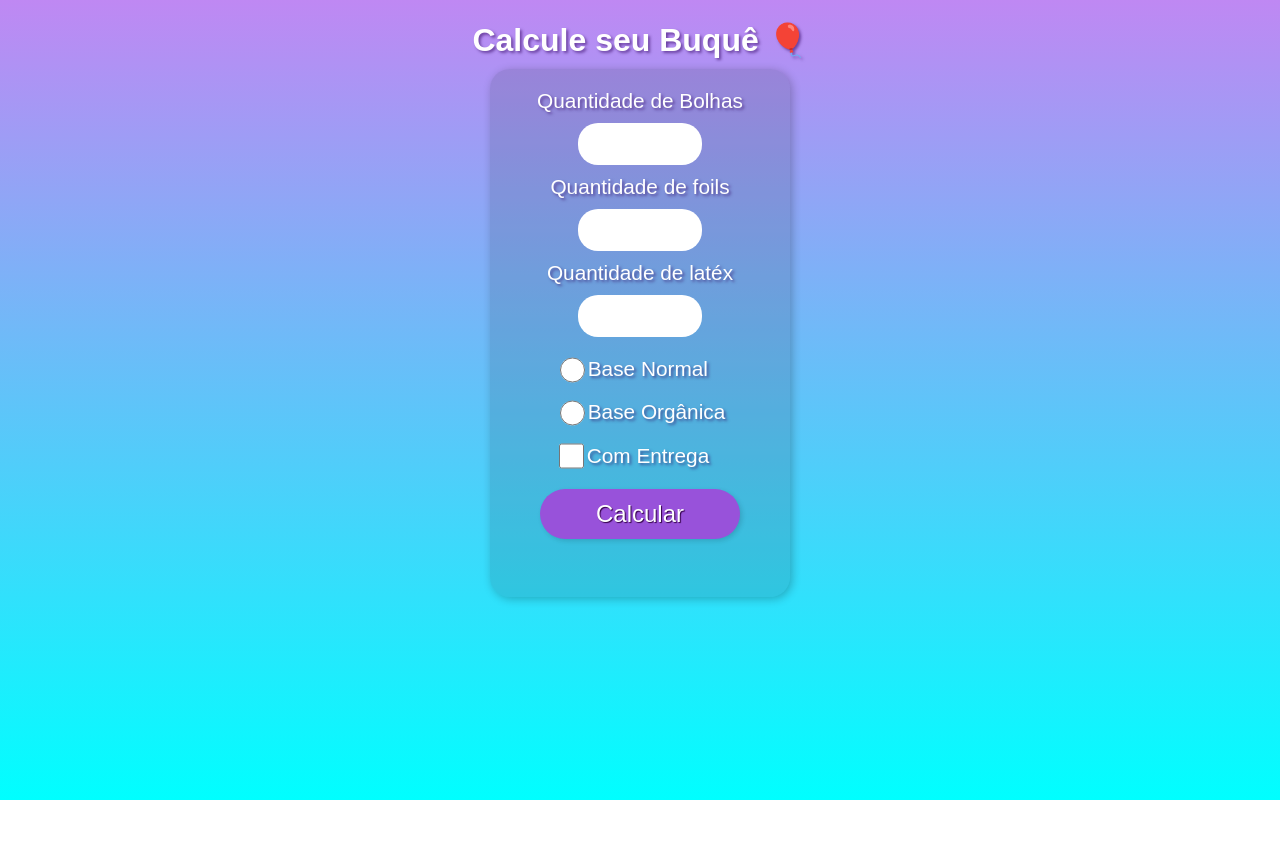
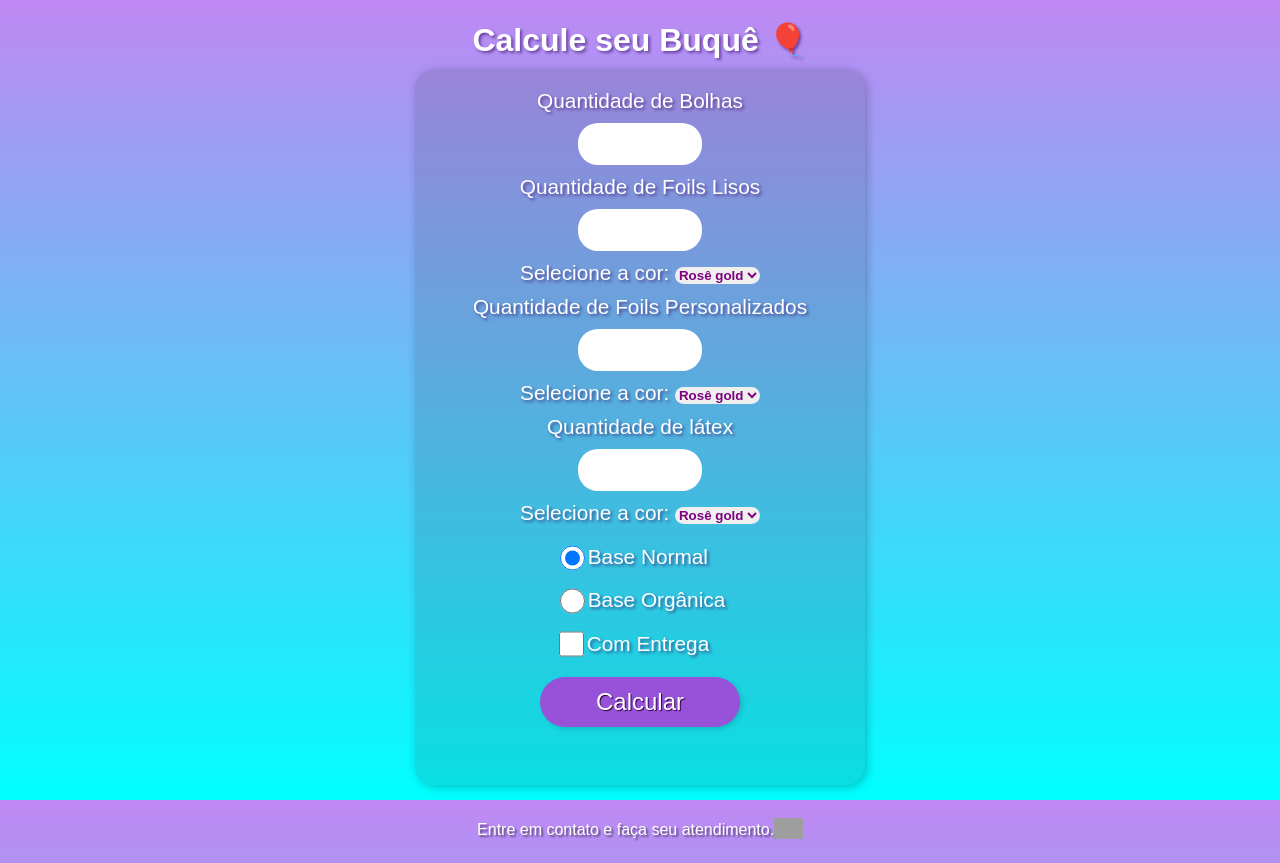
Before and after one commit to yagowill/projeto-buque, a plain HTML site: page index.html in a window 1280 px wide. Before the commit the page ends 800 px from the top, so only its background shows below. Drawn offline with Linux system fonts and the light colour scheme; grey boxes are pictures that could not be loaded.

Commit message:
Adição do campo foil personalizados e lisos, seleção de cores e botão whatsapp

```diff
--- /dev/null
+++ b/Estilos/style.css
@@ -0,0 +1,89 @@
+@charset "UTF-8";
+body {
+    font: normal 1rem arial;
+    color: rgb(255, 255, 255);
+    text-shadow: 2px 2px 3px rgba(47, 0, 92, 0.541);
+    background-image: linear-gradient(to top, aqua, rgb(191, 136, 243));
+    background-attachment: fixed;
+    text-align: center;
+}
+
+h1 {
+    margin-bottom: 10px;
+}
+
+.cal {
+    background-color: rgba(39, 55, 73, 0.151);
+    width: 450px;
+    font-size: 1.3rem;
+    box-shadow: 2px 2px 10px rgba(0, 0, 0, 0.247);
+    border-radius: 20px;
+    padding-top: 20px;
+    display: flex;
+    flex-direction: column;
+    gap: 10px;
+    align-items: center;
+    margin: auto;
+}
+
+input {
+    display: block;
+    border: none;
+    font-size: 1.5rem;
+    color: purple;
+    font-weight: 500;
+    text-shadow: 1px 1px 1px rgb(51, 0, 71);
+    text-align: center;
+    border-radius: 20px;
+    width: 120px;
+    height: 40px;
+}
+
+
+input#botao {
+    background-color: rgb(152, 82, 218);
+    color: rgb(255, 255, 255);
+    font-size: 1.5rem;
+    width: 200px;
+    height: 50px;
+    border-radius: 30px;
+    border: none;
+    box-shadow: 2px 2px 5px rgba(0, 0, 0, 0.144);
+}
+
+input#botao:hover {
+    background-color: rgb(191, 136, 243);
+}
+select {
+    font-family: Arial, Helvetica, sans-serif;
+    border: none;
+    font-weight: 600;
+    color: purple;
+    border-radius: 20px;
+}
+.flex {
+    display: flex;
+    align-items: center;
+
+
+}
+
+.flex input {
+    width: 25px;
+
+}
+
+#res {
+    font-weight: normal;
+    font-size: 1.5rem;
+}
+footer {
+    display: flex;
+    align-items: center;
+    justify-content: center;
+    margin-top: 20px;
+    text-shadow: 2px 2px 2px rgba(0, 0, 0, 0.515);
+}
+footer img {
+    width: 1.8rem;
+}
--- a/index.html
+++ b/index.html
@@ -5,96 +5,45 @@
 	<meta charset="UTF-8">
 	<meta name="viewport" content="width=device-width, initial-scale=1.0">
 	<title>Calcule Seu Buquê</title>
-	<style>
-		body {
-			font: normal 1rem arial;
-			color: rgb(255, 255, 255);
-			text-shadow: 2px 2px 3px rgba(47, 0, 92, 0.541);
-			background-image: linear-gradient(to top, aqua, rgb(191, 136, 243));
-			background-attachment: fixed;
-			text-align: center;
-		}
-
-		h1 {
-			margin-bottom: 10px;
-		}
-
-		.cal {
-			background-color: rgba(39, 55, 73, 0.151);
-			width: 300px;
-			font-size: 1.3rem;
-			box-shadow: 2px 2px 10px rgba(0, 0, 0, 0.247);
-			border-radius: 20px;
-			padding-top: 20px;
-			display: flex;
-			flex-direction: column;
-			gap: 10px;
-			align-items: center;
-			margin: auto;
-		}
-
-		input {
-			display: block;
-			border: none;
-			font-size: 1.5rem;
-			color: purple;
-			font-weight: 500;
-			text-shadow: 1px 1px 1px rgb(51, 0, 71);
-			text-align: center;
-			border-radius: 20px;
-			width: 120px;
-			height: 40px;
-		}
-
-		input#botao {
-			background-color: rgb(152, 82, 218);
-			color: rgb(255, 255, 255);
-			font-size: 1.5rem;
-			width: 200px;
-			height: 50px;
-			border-radius: 30px;
-			border: none;
-			box-shadow: 2px 2px 5px rgba(0, 0, 0, 0.144);
-		}
-
-		input#botao:hover {
-			background-color: rgb(191, 136, 243);
-		}
-
-		.flex {
-			display: flex;
-			align-items: center;
-
-
-		}
-
-		.flex input {
-			width: 25px;
-
-		}
-
-		#res {
-			font-weight: normal;
-			font-size: 1.5rem;
-
-		}
-	</style>
-
+	<link rel="stylesheet" href="estilos/style.css">
+	<script src="scripts/script.js"></script>
 </head>
 
 <body>
 	<h1>Calcule seu Buquê 🎈</h1>
-
 	<div class="cal">
 		<label for="bolha">Quantidade de Bolhas</label>
 		<input type="number" name="bolha" id="bolha" min="0">
-		<label for="foil">Quantidade de foils</label>
+		<label for="foil">Quantidade de Foils Lisos</label>
 		<input type="number" name="foil" id="foil" min="0">
-		<label for="latex">Quantidade de latéx</label>
+		<label for="cores">Selecione a cor:
+			<select name="cores" id="cores">
+				<option value="rosê">Rosê gold</option>
+				<option value="Dourado">Dourado</option>
+				<option value="prata">Prata</option>
+			</select>
+		</label>
+		<label for="foilp">Quantidade de Foils Personalizados</label>
+		<input type="number" name="foilp" id="foilp" min="0">
+		<label for="cores">Selecione a cor:
+			<select name="cores" id="cores">
+				<option value="rosê">Rosê gold</option>
+				<option value="Dourado">Dourado</option>
+				<option value="prata">Prata</option>
+			</select>
+		</label>
+		<label for="latex">Quantidade de látex</label>
 		<input type="number" name="latex" id="latex" min="0">
+		<label for="cores">Selecione a cor:
+			<select name="cores" id="cores">
+				<option value="rosê">Rosê gold</option>
+				<option value="Dourado">Dourado</option>
+				<option value="prata">Prata</option>
+			</select>
+		</label>
 		<div>
 			<div class="flex">
-				<input type="radio" name="base" id="normal" value="normal">
+				<input type="radio" name="base" id="normal" value="normal" checked>
 				<label for="normal">Base Normal</label>
 			</div>
 			<div class="flex">
@@ -110,36 +59,9 @@
 		<input type="button" name="calcular" onclick="calcular()" value="Calcular" id="botao">
 		<p id="res"></p>
 	</div>
-
-
-	<script>
-		function calcular() {
-			var txt0 = document.getElementById('bolha')
-			var txt1 = document.getElementById('foil')
-			var txt2 = document.getElementById('latex')
-			var res = document.getElementById('res')
-			var radio = document.getElementsByName('base')
-			var entrega = document.getElementById('entrega')
-			var bolha = Number(txt0.value) * 85
-			var foil = Number(txt1.value) * 36
-			var latex = Number(txt2.value) * 18
-			var b
-			var e
-			if (entrega.checked == true) {
-				e = 10
-			} else {
-				e = 0
-			}
-			if (radio[0].checked == true) {
-				b = 10
-			} else if (radio[1].checked == true) {
-				b = 15
-			}
-			else { b = 0 }
-
-			var r = bolha + foil + latex + b + e + 28
-			res.innerHTML = `O seu buquê custa ${r.toLocaleString('pt-BR', { style: 'currency', currency: 'BRL' })} reais.`
-		}
-	</script>
+	<footer>
+		<p>Entre em contato e faça seu atendimento.</p>
+		<a href="https://web.whatsapp.com/send?autoload=1&app_absent=0&phone=559180871552&text=Ol%C3%A1+vim+do+App"><img src="https://img.icons8.com/color/48/26e07f/whatsapp--v1.png"/></a>
+	</footer>
 </body>
 <html>
--- /dev/null
+++ b/scripts/script.js
@@ -0,0 +1,32 @@
+function calcular() {
+    var txt0 = document.getElementById('bolha').value
+    var txt1 = document.getElementById('foil').value
+    let txt2 = document.getElementById('foilp').value
+    var txt3 = document.getElementById('latex').value
+    var res = document.getElementById('res')
+    var radio = document.getElementsByName('base')
+    var entrega = document.getElementById('entrega')
+    var bolha = Number(txt0) * 85
+    var foil = Number(txt1) * 27
+    let foilp = Number(txt2) * 36
+    var latex = Number(txt3) * 18
+    var b
+    var e
+    let tx = 28
+    if (txt0.length == 0 & txt1.length == 0 & txt2.length == 0 & txt3.length == 0) { alert('Informe a Quatidade!')} else {
+    if (entrega.checked == true) {
+        e = 10
+    } else {
+        e = 0
+    }
+    if (radio[0].checked == true) {
+        b = 10
+    } else if (radio[1].checked == true) {
+        b = 15
+    }
+    else { b = 0 }
+
+    var r = bolha + foil + foilp + latex + b + e + tx
+    res.innerHTML = `O seu buquê custa ${r.toLocaleString('pt-BR', { style: 'currency', currency: 'BRL' })} reais.`
+}
+}
```
